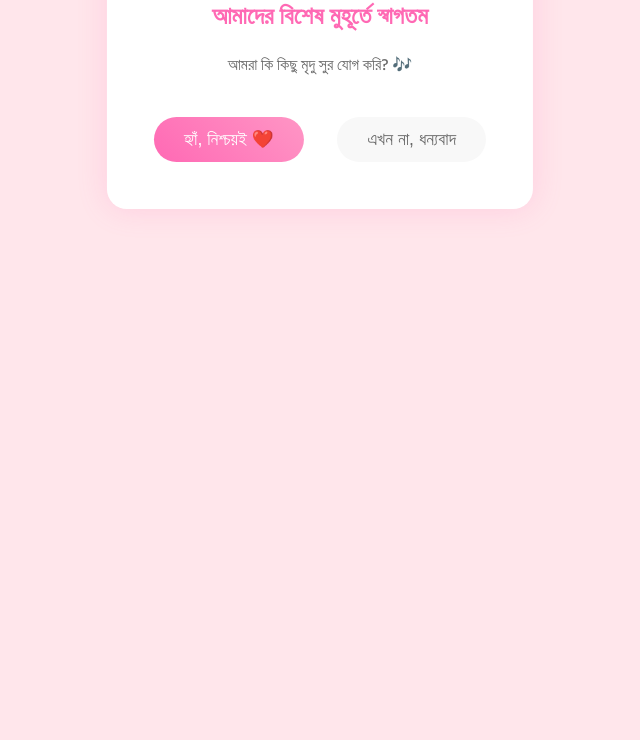
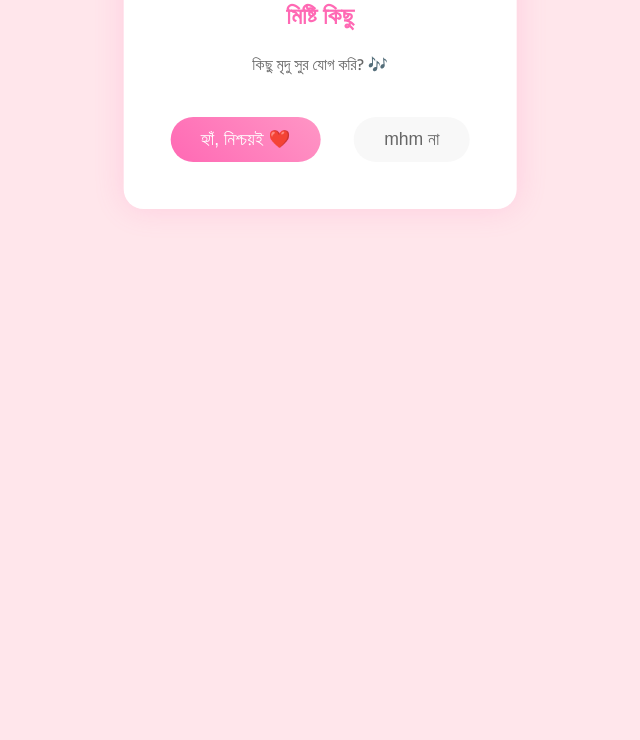
Before and after one commit to anon-stu-404/love4eternity, a plain HTML site: page index.html in a window 1280 px wide. Shown: the part 360-1100 px from the top of the page, without its empty margins (320-960 px from the left). Drawn offline with Linux system fonts and the light colour scheme.

Commit message:
Update index.html

```diff
--- a/index.html
+++ b/index.html
@@ -149,11 +149,11 @@
     <!-- Sweet Consent Modal -->
     <div class="consent-modal">
         <div class="consent-heart">💖</div>
-        <h2 style="margin: 1rem 0; color: #ff69b4;">আমাদের বিশেষ মুহূর্তে স্বাগতম</h2>
-        <p style="margin-bottom: 1.5rem; color: #666;">আমরা কি কিছু মৃদু সুর যোগ করি? 🎶</p>
+        <h2 style="margin: 1rem 0; color: #ff69b4;">মিষ্টি কিছু</h2>
+        <p style="margin-bottom: 1.5rem; color: #666;">কিছু মৃদু সুর যোগ করি? 🎶</p>
         <div class="consent-buttons">
             <button class="consent-yes" onclick="startExperience(true)">হ্যাঁ, নিশ্চয়ই ❤️</button>
-            <button class="consent-no" onclick="startExperience(false)">এখন না, ধন্যবাদ</button>
+            <button class="consent-no" onclick="startExperience(false)">mhm না</button>
         </div>
     </div>
 
```
